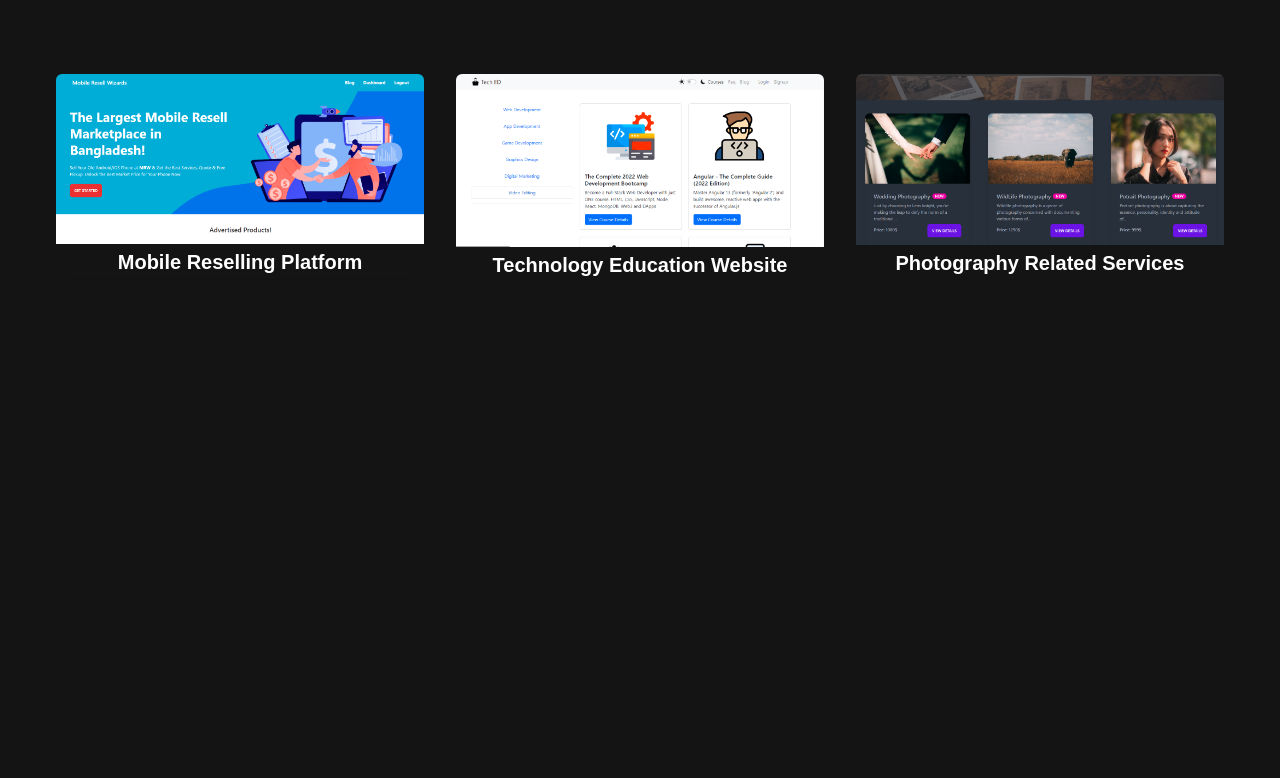
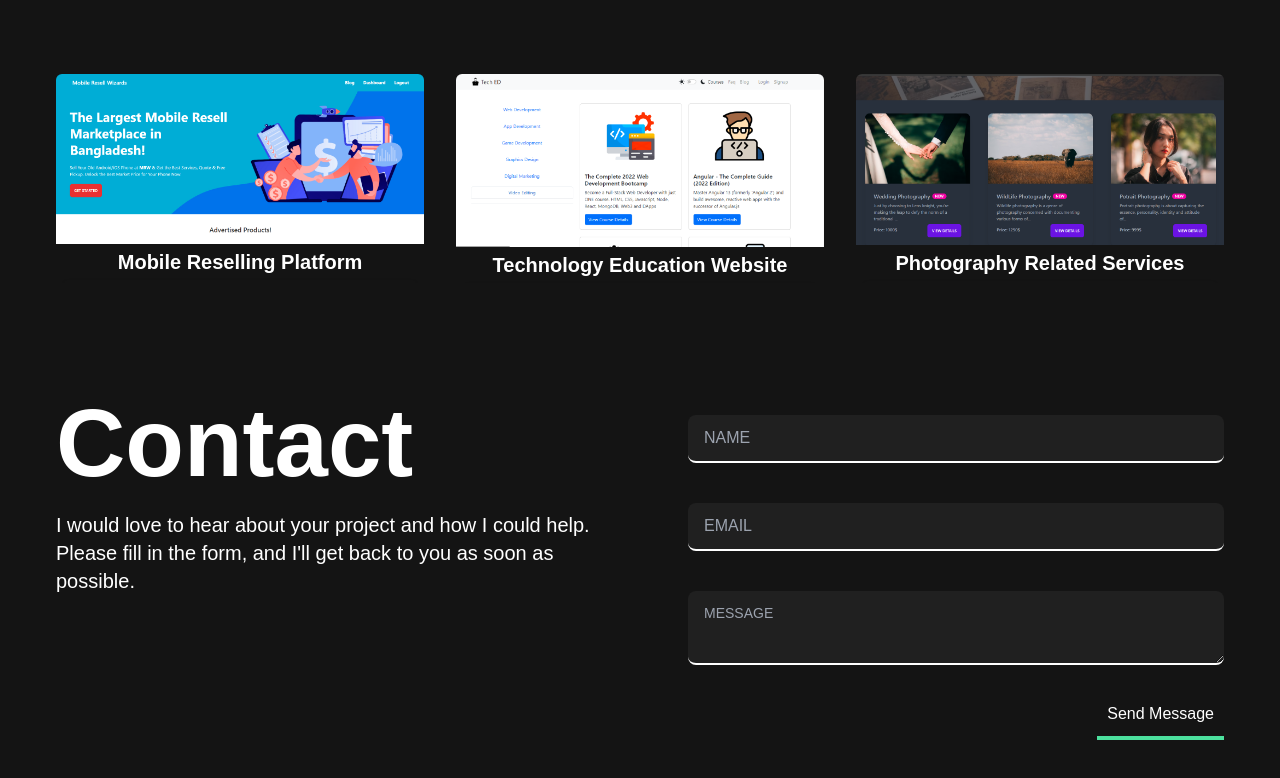
Before and after one commit to ratib54/emerlylark, a React (Create React App) app: page / in a window 1280 px wide. Shown: the part 1150-1928 px from the top of the page. Before the commit the page ends 1465 px from the top, so only its background shows below. Built offline with nearby package versions, Linux system fonts and the light colour scheme.

Commit message:
homepage finished

```diff
--- a/package.json
+++ b/package.json
@@ -3,6 +3,7 @@
   "version": "0.1.0",
   "private": true,
   "dependencies": {
+    "@emailjs/browser": "^3.10.0",
     "@testing-library/jest-dom": "^5.16.5",
     "@testing-library/react": "^13.4.0",
     "@testing-library/user-event": "^13.5.0",
--- a/src/App.js
+++ b/src/App.js
@@ -10,7 +10,7 @@ function App() {
     }
   ])
   return (
-    <div className="lg:container text-white px-14 py-8 mx-auto">
+    <div className="container text-white px-14 py-8 mx-auto">
       <RouterProvider router={router}></RouterProvider>
     </div>
   );
--- /dev/null
+++ b/src/Components/Contact.js
@@ -0,0 +1,35 @@
+import emailjs from '@emailjs/browser';
+import React, { useRef } from 'react';
+
+const Contact = () => {
+    const form = useRef()
+    const sendEmail = (e) => {
+        e.preventDefault();
+
+        emailjs.sendForm('service_omtw20j', 'template_szdqwbn', form.current, 'em4Mkgp4vhRuOsTMo')
+            .then((result) => {
+                e.target.reset()
+                console.log(result.text);
+            }, (error) => {
+                console.log(error.text);
+            });
+    };
+    return (
+        <section className='my-28 grid grid-cols-1 lg:grid-cols-2 gap-24'>
+            <div className=''>
+                <h1 className='text-8xl font-bold mb-5'>Contact</h1>
+                <p className='text-center md:text-left text-xl'>I would love to hear about your project and how I could help. Please fill in the form, and I'll get back to you as soon as possible.</p>
+            </div>
+            <form ref={form} onSubmit={sendEmail}>
+                <input placeholder='NAME' className='focus:bg-transparent focus:outline-0 input input-ghost border-0 border-b-2 border-b-white w-full my-5' type="text" name="user_name" required />
+                <input placeholder='EMAIL' className='focus:bg-transparent focus:outline-0 input input-ghost border-0 border-b-2 border-b-white w-full my-5' type="email" name="user_email" required />
+                <textarea name='message' className="textarea textarea-ghost focus:bg-transparent focus:outline-0 border-0 border-b-2 border-b-white w-full my-5" placeholder="MESSAGE" required></textarea>
+                <div className="flex justify-center lg:justify-end">
+                    <button className='custom-btn' value="Send" type="submit"> Send Message</button>
+                </div>
+            </form>
+        </section>
+    );
+};
+
+export default Contact;
--- a/src/Components/Home.js
+++ b/src/Components/Home.js
@@ -1,4 +1,5 @@
 import React from 'react';
+import Contact from './Contact';
 import Hero from './Hero';
 import Navbar from './Navbar';
 import Projects from './Projects';
@@ -9,6 +10,7 @@ const Home = () => {
             <Navbar></Navbar>
             <Hero></Hero>
             <Projects></Projects>
+            <Contact></Contact>
         </div>
     );
 };
--- a/src/Components/Navbar.js
+++ b/src/Components/Navbar.js
@@ -22,7 +22,7 @@ const Navbar = () => {
                             <path
 
                                 fill="#FFF"
-                                fill-rule="evenodd"
+                                fillRule="evenodd"
                                 d="M12.304 0C5.506 0 0 5.506 0 12.304c0 5.444 3.522 10.042 8.413 11.672.615.108.845-.261.845-.584 0-.292-.015-1.261-.015-2.291-3.091.569-3.891-.754-4.137-1.446-.138-.354-.738-1.446-1.261-1.738-.43-.23-1.046-.8-.016-.815.97-.015 1.661.892 1.892 1.261 1.107 1.86 2.876 1.338 3.584 1.015.107-.8.43-1.338.784-1.646-2.738-.307-5.598-1.368-5.598-6.074 0-1.338.477-2.446 1.26-3.307-.122-.308-.553-1.569.124-3.26 0 0 1.03-.323 3.383 1.26.985-.276 2.03-.415 3.076-.415 1.046 0 2.092.139 3.076.416 2.353-1.6 3.384-1.261 3.384-1.261.676 1.691.246 2.952.123 3.26.784.861 1.26 1.953 1.26 3.307 0 4.721-2.875 5.767-5.613 6.074.446.385.83 1.123.83 2.277 0 1.645-.015 2.968-.015 3.383 0 .323.231.708.846.584a12.324 12.324 0 0 0 8.382-11.672C24.607 5.506 19.101 0 12.304 0Z"
                             />
                         </svg>
@@ -38,7 +38,7 @@ const Navbar = () => {
                             <title id="socialLinkedIn">LinkedIn</title>
                             <path
                                 fill="#FFF"
-                                fill-rule="evenodd"
+                                fillRule="evenodd"
                                 d="M5.551 3.304c-1.14 0-2.067.926-2.067 2.064 0 1.14.928 2.066 2.067 2.066a2.066 2.066 0 0 0 0-4.13ZM3.767 8.998v11.453h3.562L7.33 8.998H3.767Zm5.798 0V20.45l3.554.002.002-5.668c0-1.454.253-2.941 2.132-2.941 1.851 0 1.851 1.755 1.851 3.036v5.571l3.559-.001v-6.28c0-2.834-.517-5.457-4.27-5.457-1.763 0-2.916.997-3.368 1.85h-.05V8.997h-3.41ZM22.435 24H1.982c-.976 0-1.77-.777-1.77-1.732V1.731C.212.776 1.006 0 1.982 0h20.453c.98 0 1.777.776 1.777 1.73v20.538c0 .955-.797 1.732-1.777 1.732Z"
                             />
                         </svg>
--- a/src/Components/Projects.js
+++ b/src/Components/Projects.js
@@ -10,34 +10,34 @@ const Projects = () => {
             <div className="divider my-20"></div>
             <h1 className='text-7xl font-bold my-20'>Projects</h1>
             <div className="grid grid-cols-1 md:grid-cols-2 lg:grid-cols-3 gap-8 justify-center">
-                <div class="group lg:relative block lg:overflow-hidden rounded-md transition-all duration-500">
-                    <div class="transition-all duration-500 lg:group-hover:scale-105 lg:group-hover:opacity-20 tobii-zoom" title="">
+                <div className="group lg:relative block lg:overflow-hidden rounded-md transition-all duration-500">
+                    <div className="transition-all duration-500 lg:group-hover:scale-105 lg:group-hover:opacity-20 tobii-zoom" title="">
                         <img src={img1} alt='' />
                     </div>
                     <h1 className='font-semibold text-xl my-1 text-center'>Mobile Reselling Platform</h1>
-                    <div class="lg:absolute lg:group-hover:inset-0 right-2 left-2 p-4 rounded shadow flex justify-around items-center">
-                        <a target='_blank' rel="noreferrer" href="https://mobile-resell-wizards.web.app/" class="custom-btn">Live Website</a>
-                        <a target='_blank' rel="noreferrer" href="https://github.com/FarhanZizz/mobile-resell-wizards-client" class="custom-btn">View Code</a>
+                    <div className="lg:absolute lg:group-hover:inset-0 right-2 left-2 p-4 rounded shadow flex justify-around items-center">
+                        <a target='_blank' rel="noreferrer" href="https://mobile-resell-wizards.web.app/" className="custom-btn">Live Website</a>
+                        <a target='_blank' rel="noreferrer" href="https://github.com/FarhanZizz/mobile-resell-wizards-client" className="custom-btn">View Code</a>
                     </div>
                 </div>
-                <div class="group lg:relative block lg:overflow-hidden rounded-md transition-all duration-500">
-                    <div class="transition-all duration-500 lg:group-hover:scale-105 lg:group-hover:opacity-20 tobii-zoom" title="">
+                <div className="group lg:relative block lg:overflow-hidden rounded-md transition-all duration-500">
+                    <div className="transition-all duration-500 lg:group-hover:scale-105 lg:group-hover:opacity-20 tobii-zoom" title="">
                         <img src={img2} alt='' />
                     </div>
                     <h1 className='font-semibold text-xl my-1 text-center'>Technology Education Website</h1>
-                    <div class="lg:absolute lg:group-hover:inset-0 right-2 left-2 p-4 rounded shadow flex justify-around items-center">
-                        <a target='_blank' rel="noreferrer" href="https://tech-ed-6d513.web.app/" class="custom-btn">Live Website</a>
-                        <a target='_blank' rel="noreferrer" href="https://github.com/FarhanZizz/tech-ed" class="custom-btn">View Code</a>
+                    <div className="lg:absolute lg:group-hover:inset-0 right-2 left-2 p-4 rounded shadow flex justify-around items-center">
+                        <a target='_blank' rel="noreferrer" href="https://tech-ed-6d513.web.app/" className="custom-btn">Live Website</a>
+                        <a target='_blank' rel="noreferrer" href="https://github.com/FarhanZizz/tech-ed" className="custom-btn">View Code</a>
                     </div>
                 </div>
-                <div class="group lg:relative block lg:overflow-hidden rounded-md transition-all duration-500">
-                    <div class="transition-all duration-500 lg:group-hover:scale-105 lg:group-hover:opacity-20 tobii-zoom" title="">
+                <div className="group lg:relative block lg:overflow-hidden rounded-md transition-all duration-500">
+                    <div className="transition-all duration-500 lg:group-hover:scale-105 lg:group-hover:opacity-20 tobii-zoom" title="">
                         <img src={img3} alt='' />
                     </div>
                     <h1 className='font-semibold text-xl my-1 text-center'>Photography Related Services</h1>
-                    <div class="lg:absolute lg:group-hover:inset-0 right-2 left-2 p-4 rounded shadow flex justify-around items-center">
-                        <a target='_blank' rel="noreferrer" href="https://lens-knight.web.app/" class="custom-btn">Live Website</a>
-                        <a target='_blank' rel="noreferrer" href="https://github.com/FarhanZizz/lens-knight-client" class="custom-btn">View Code</a>
+                    <div className="lg:absolute lg:group-hover:inset-0 right-2 left-2 p-4 rounded shadow flex justify-around items-center">
+                        <a target='_blank' rel="noreferrer" href="https://lens-knight.web.app/" className="custom-btn">Live Website</a>
+                        <a target='_blank' rel="noreferrer" href="https://github.com/FarhanZizz/lens-knight-client" className="custom-btn">View Code</a>
                     </div>
                 </div>
             </div>
--- a/src/index.css
+++ b/src/index.css
@@ -3,12 +3,11 @@
 @tailwind utilities;
 @import url('https://fonts.googleapis.com/css2?family=Space+Grotesk:wght@500;700&display=swap');
 
-#html {
-  background-color: #141414;
-}
+
 
 body {
   margin: 0;
+  background-color: #141414;
   font-family: 'Space Grotesk', sans-serif;
   -webkit-font-smoothing: antialiased;
   -moz-osx-font-smoothing: grayscale;
```
Also changed, not shown: 1 other file (tests, documents, lock files or other folders).
